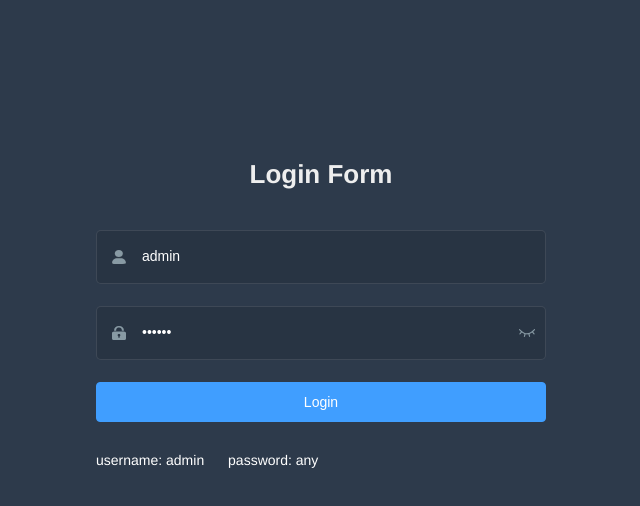
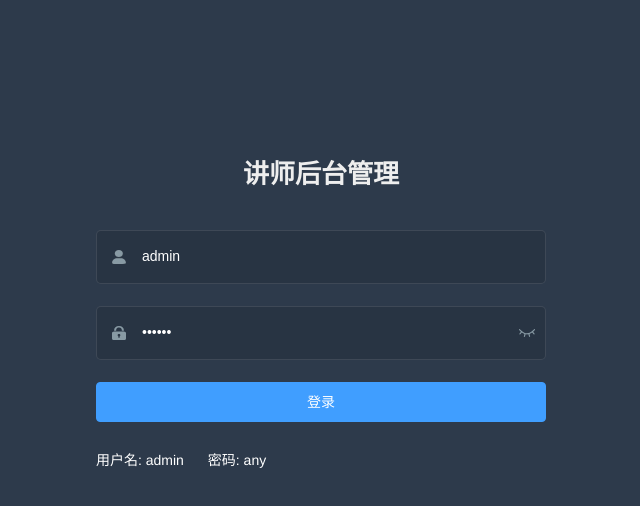
Before and after one commit to emaolv/edu_admin, a Vue app: page /#/login in a window 1280 px wide. Shown: the top 506 px of the page, without its empty margins (319-959 px from the left). Built offline with nearby package versions, Linux system fonts and the light colour scheme.

Commit message:
删除VUE_APP_BASE_API注解

```diff
--- a/src/views/login/index.vue
+++ b/src/views/login/index.vue
@@ -3,7 +3,7 @@
     <el-form ref="loginForm" :model="loginForm" :rules="loginRules" class="login-form" auto-complete="on" label-position="left">
 
       <div class="title-container">
-        <h3 class="title">Login Form</h3>
+        <h3 class="title">讲师后台管理</h3>
       </div>
 
       <el-form-item prop="username">
@@ -13,8 +13,8 @@
         <el-input
           ref="username"
           v-model="loginForm.username"
-          placeholder="Username"
-          name="username"
+          placeholder="用户名"
+          name="用户名"
           type="text"
           tabindex="1"
           auto-complete="on"
@@ -30,8 +30,8 @@
           ref="password"
           v-model="loginForm.password"
           :type="passwordType"
-          placeholder="Password"
-          name="password"
+          placeholder="密码"
+          name="密码"
           tabindex="2"
           auto-complete="on"
           @keyup.enter.native="handleLogin"
@@ -41,11 +41,11 @@
         </span>
       </el-form-item>
 
-      <el-button :loading="loading" type="primary" style="width:100%;margin-bottom:30px;" @click.native.prevent="handleLogin">Login</el-button>
+      <el-button :loading="loading" type="primary" style="width:100%;margin-bottom:30px;" @click.native.prevent="handleLogin">登录</el-button>
 
       <div class="tips">
-        <span style="margin-right:20px;">username: admin</span>
-        <span> password: any</span>
+        <span style="margin-right:20px;">用户名: admin</span>
+        <span> 密码: any</span>
       </div>
 
     </el-form>
```
Also changed, not shown: 1 other file (tests, documents, lock files or other folders).
